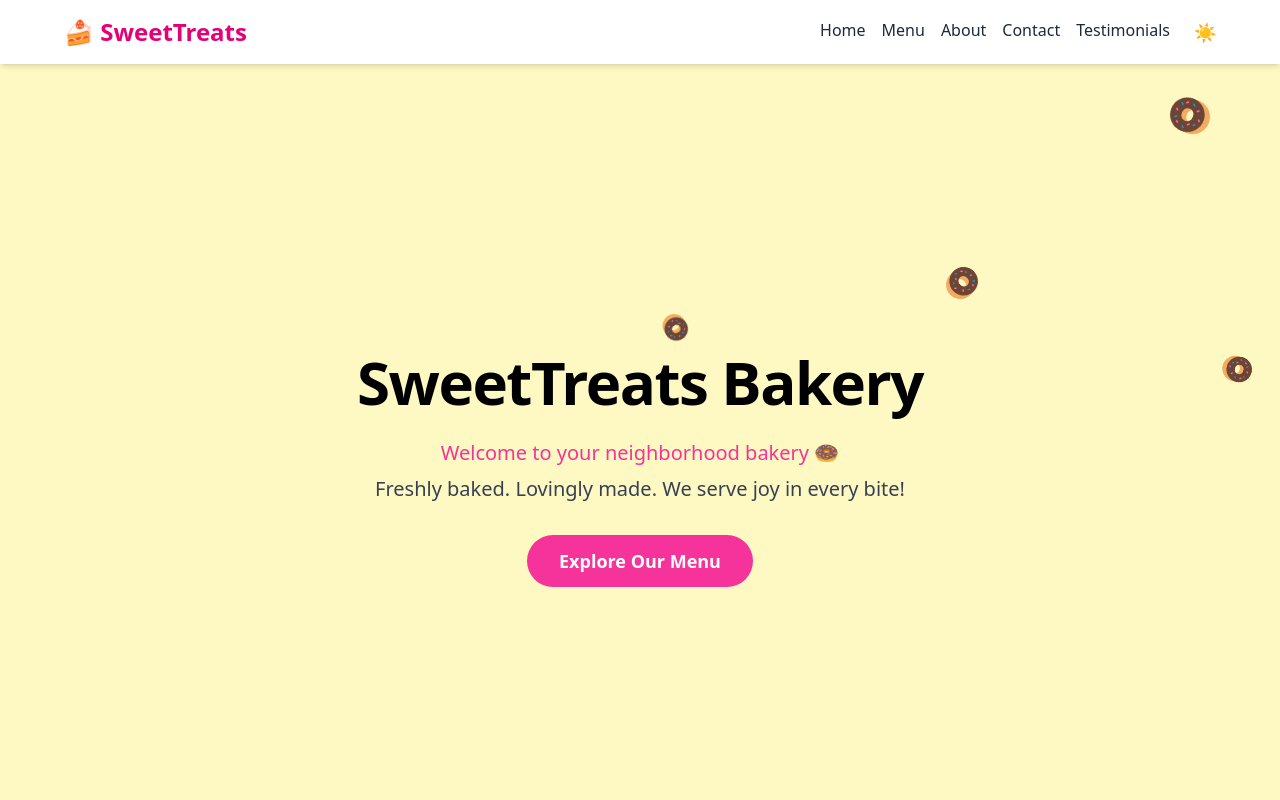
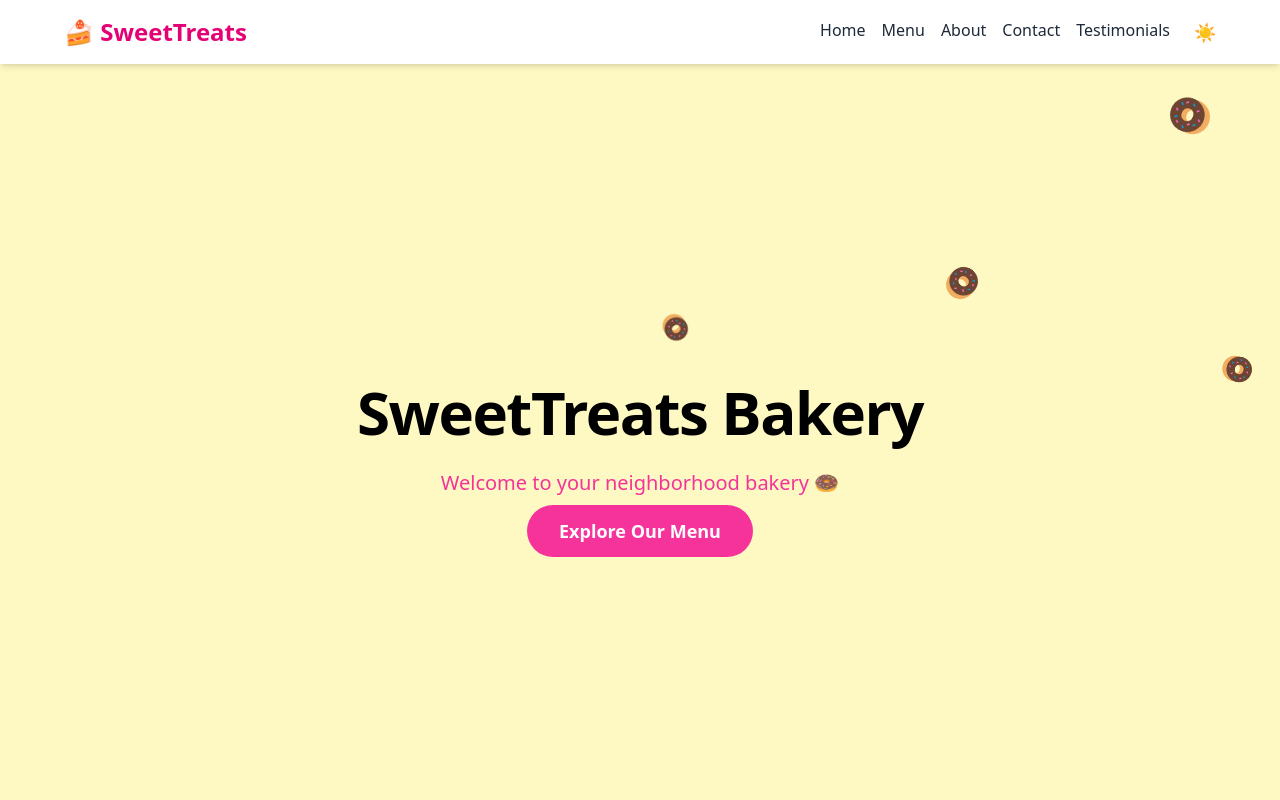
Before and after one commit to AnthonyJohnsonDeveloper/bakery-demo, a React (Vite) app: page / in a window 1280 px wide. Shown: the top 800 px of the page. Built offline with nearby package versions, Linux system fonts and the light colour scheme.

Commit message:
small change to home.jsx

```diff
--- a/src/components/Home.jsx
+++ b/src/components/Home.jsx
@@ -39,10 +39,6 @@ function Home() {
             Welcome to your neighborhood bakery 🍩
           </p>
 
-          <h2 className="text-lg md:text-xl text-gray-700 dark:text-gray-300 mb-8 max-w-xl font-normal">
-  Freshly baked. Lovingly made. We serve joy in every bite!
-</h2>
-
           <a
             href="#menu"
             className="inline-block px-8 py-3 text-white bg-pink-500 hover:bg-pink-600 dark:bg-yellow-400 dark:text-black dark:hover:bg-yellow-300 rounded-full text-lg font-semibold transition duration-300"
```
